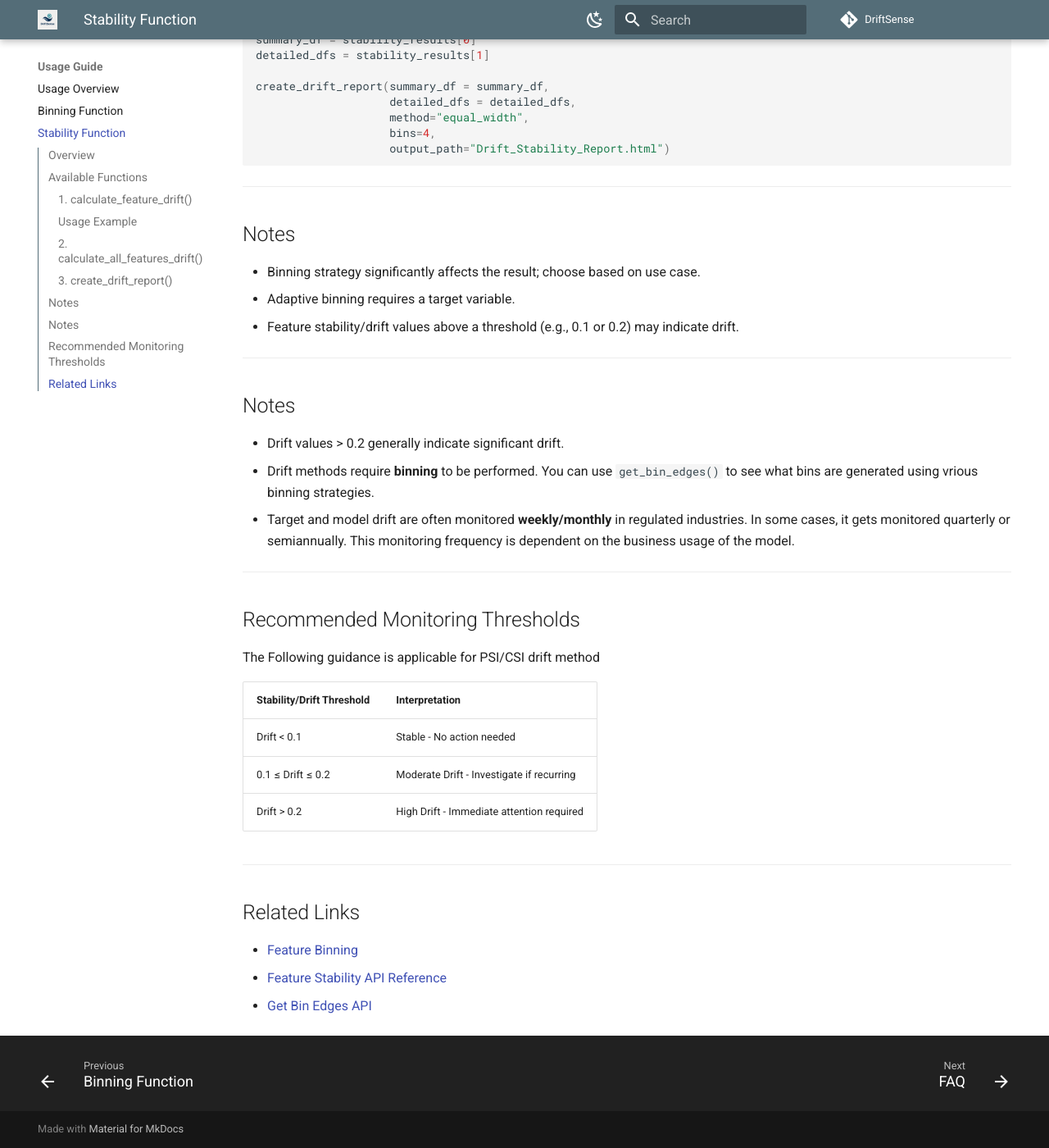
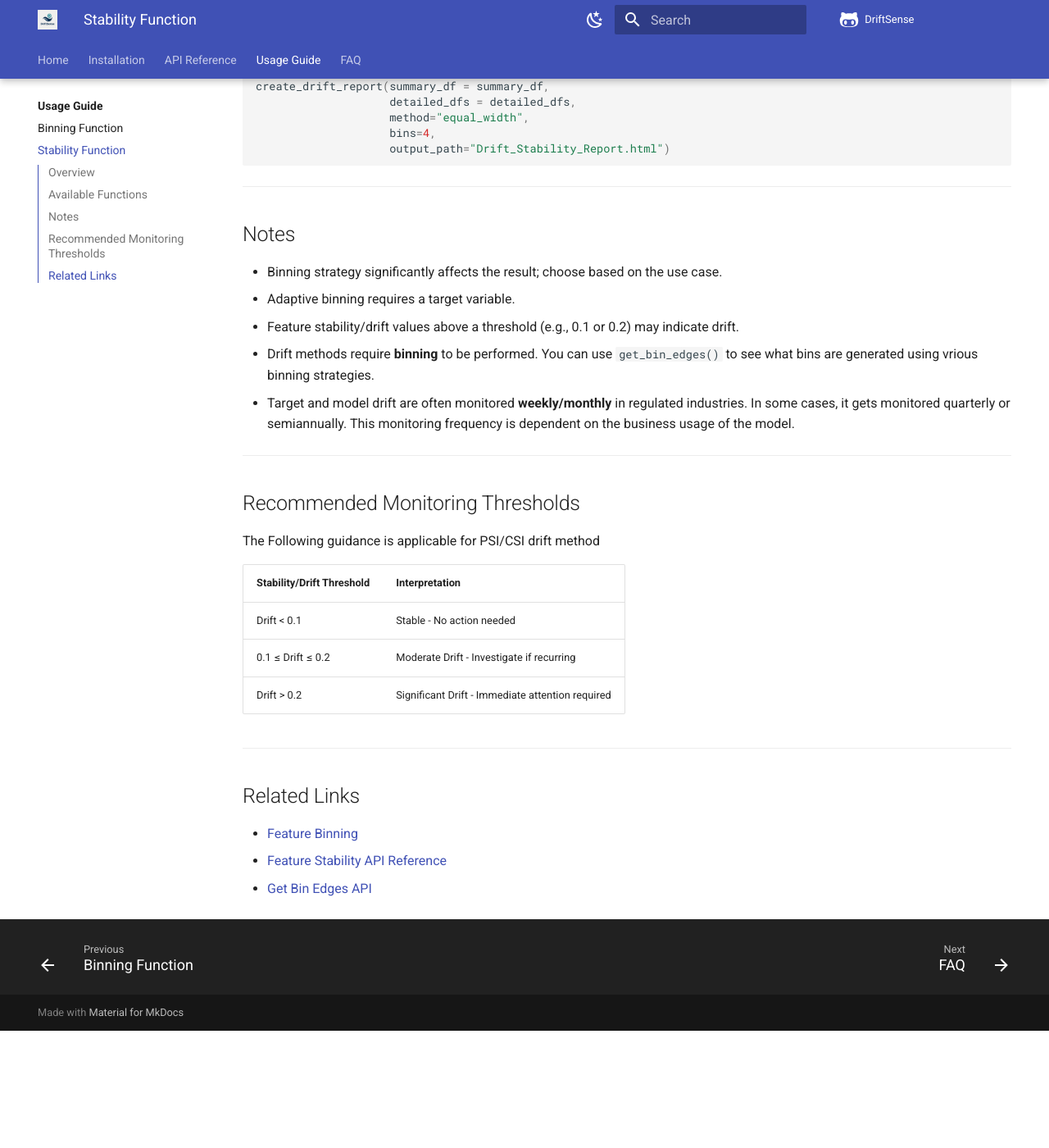
Before and after one commit to DataStabilityMetrics/DriftSense, an MkDocs documentation site: the page built from docs/usage/stability_function.md, in a window 1280 px wide and 1400 px high, scrolled down 3004 px. Shown: the whole window at 82% size. Built offline with MkDocs 1.6.1 and Material for MkDocs 9.7.7, drawn with Linux system fonts in a browser that asks for light colours; comment, search, counter and statistics services are not loaded; after the commit the page ends 4261 px from its top, so only the background shows below that.

Commit message:
Documentation Files updated by to reflect the changes in the codes and aligned with purpose

```diff
--- a/docs/usage/stability_function.md
+++ b/docs/usage/stability_function.md
@@ -164,15 +164,9 @@ create_drift_report(summary_df = summary_df,
 
 ## Notes
 
-- Binning strategy significantly affects the result; choose based on use case.
+- Binning strategy significantly affects the result; choose based on the use case.
 - Adaptive binning requires a target variable.
 - Feature stability/drift values above a threshold (e.g., 0.1 or 0.2) may indicate drift.
-
----
-
-## Notes
-
-- Drift values > 0.2 generally indicate significant drift.
 - Drift methods require **binning** to be performed. You can use `get_bin_edges()` to see what bins are generated using vrious binning strategies.
 - Target and model drift are often monitored **weekly/monthly** in regulated industries. In some cases, it gets monitored quarterly or semiannually.
   This monitoring frequency is dependent on the business usage of the model.
@@ -182,11 +176,11 @@ create_drift_report(summary_df = summary_df,
 ## Recommended Monitoring Thresholds
 The Following guidance is applicable for PSI/CSI drift method
 
-|Stability/Drift Threshold    |Interpretation                           |
-|-----------------------------|-----------------------------------------|
-|Drift < 0.1                  |Stable - No action needed                |
-|0.1 ≤ Drift ≤ 0.2            |Moderate Drift - Investigate if recurring|
-|Drift > 0.2                  |High Drift - Immediate attention required|
+|Stability/Drift Threshold    |Interpretation                                  |
+|-----------------------------|------------------------------------------------|
+|Drift < 0.1                  |Stable - No action needed                	   |
+|0.1 ≤ Drift ≤ 0.2            |Moderate Drift - Investigate if recurring       |
+|Drift > 0.2                  |Significant Drift - Immediate attention required|
 
 ---
 
--- a/mkdocs.yml
+++ b/mkdocs.yml
@@ -3,6 +3,8 @@ site_url: https://DataStabilityMetrics.github.io/DriftSense/
 repo_url: https://github.com/DataStabilityMetrics/DriftSense.git
 repo_name: DriftSense
 theme:
+  icon:
+    repo: fontawesome/brands/github-alt
   name: material
   favicon: './img/drift_sense.png'
   logo: './img/drift_sense.png'
@@ -13,13 +15,13 @@ theme:
 
   palette:
     - scheme: default
-      primary: blue grey
+      primary: indigo
       accent: light blue
       toggle:
         icon: material/weather-night
         name: Switch to dark mode
     - scheme: slate
-      primary: blue grey
+      primary: indigo
       accent: light blue
       toggle:
         icon: material/weather-sunny
@@ -29,16 +31,24 @@ theme:
     code: Roboto Mono
   features:
     - navigation.tabs
+    - navigation.tabs.sticky
     - navigation.expand
     - navigation.top
     - content.code.copy
     - navigation.instant
+    - navigation.instant.progress
     - navigation.sections
     - toc.integrate
     - toc.expand
     - toc.follow
     - content.tabs.link
     - navigation.footer
+    - navigation.path
+    - navigation.indexes
+    - search.suggest
+    - search.highlight
+    - search.share
+
   static_templates: []
 
 # Ensure a proper directory structure for assets
@@ -86,7 +96,7 @@ markdown_extensions:
   #- tables
   - toc:
       permalink: true
-      toc_depth: 2-3
+      toc_depth: 1-2
   - pymdownx.superfences
   - pymdownx.tabbed
   - pymdownx.details
```
Also changed, not shown: docs/reference/api_index.md (+2 -2 lines), docs/reference/get_bin_edges.md (+1 -1 lines).
